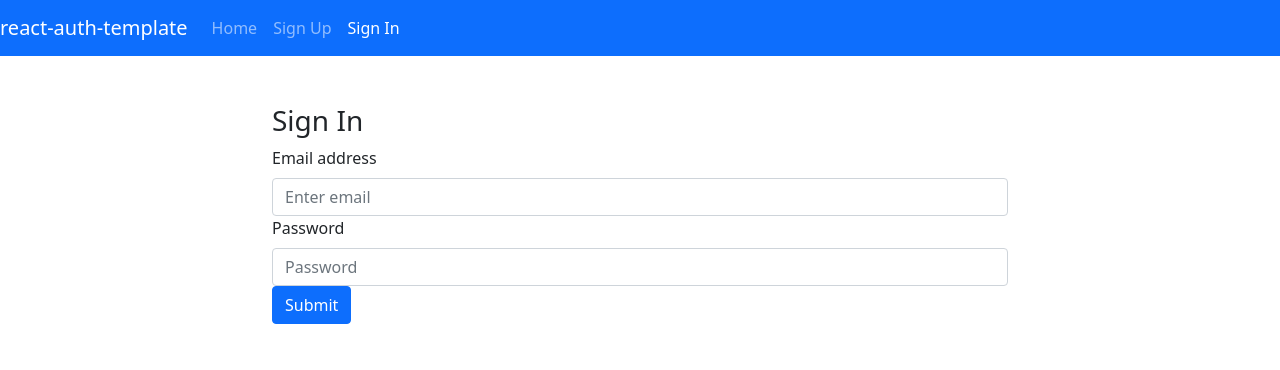
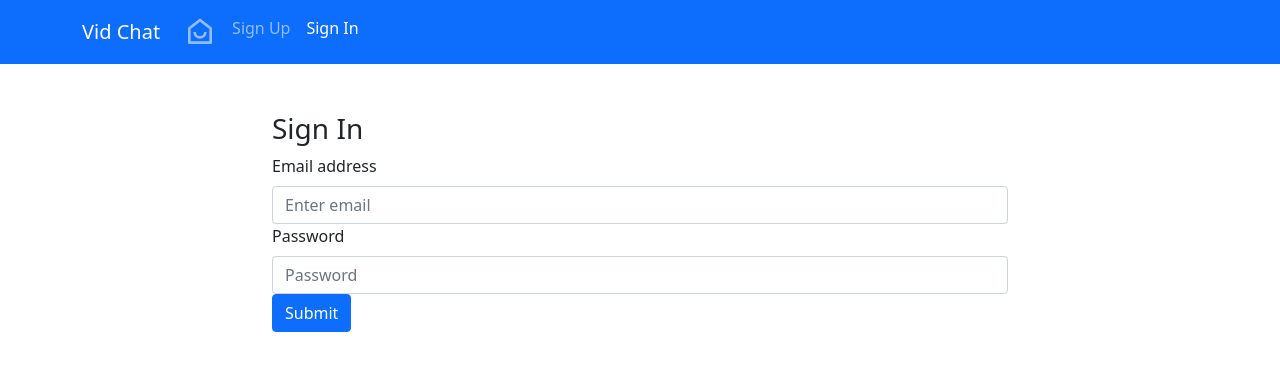
Before and after one commit to robert-a-johnston/login-vid-chat-client, a React (Create React App) app: page /sign-in in a window 1280 px wide. Shown: the top 370 px of the page. Built offline with nearby package versions, Linux system fonts and the light colour scheme.

Commit message:
Add home icon and style

```diff
--- a/package.json
+++ b/package.json
@@ -20,6 +20,7 @@
     "react": "^17.0.2",
     "react-bootstrap": "^2.0.0-alpha.2",
     "react-dom": "^17.0.2",
+    "react-icons": "^4.3.1",
     "react-router-dom": "^5.2.0",
     "react-scripts": "4.0.3",
     "resolve": "^1.18.1",
--- /dev/null
+++ b/src/components/Header/Header.css
@@ -0,0 +1,7 @@
+a {
+  color: #FFF;
+  text-decoration: none;
+}
+.home {
+  font-size: 2em;
+}
--- a/src/components/Header/Header.js
+++ b/src/components/Header/Header.js
@@ -1,7 +1,10 @@
 import React, { Fragment } from 'react'
 import Nav from 'react-bootstrap/Nav'
 import Navbar from 'react-bootstrap/Navbar'
+import Container from 'react-bootstrap/Container'
 import { Link, NavLink } from 'react-router-dom'
+import { RiHomeSmile2Line } from 'react-icons/ri'
+import './Header.css'
 
 const authenticatedOptions = (
   <Fragment>
@@ -19,14 +22,15 @@ const unauthenticatedOptions = (
 
 const alwaysOptions = (
   <Fragment>
-    <NavLink exact to='/' className='nav-link'>Home</NavLink>
+    <NavLink exact to='/' className='nav-link'><RiHomeSmile2Line className='home'/></NavLink>
   </Fragment>
 )
 
 const Header = ({ user }) => (
   <Navbar bg='primary' variant='dark' expand='md'>
+    <Container>
       <Navbar.Brand>
-      <Link to='/' style={{ color: '#FFF', textDecoration: 'none' }}>react-auth-template</Link>
+        <Link to='/'>Vid Chat</Link>
       </Navbar.Brand>
       <Navbar.Toggle aria-controls='basic-navbar-nav' />
       <Navbar.Collapse id='basic-navbar-nav'>
@@ -38,6 +42,7 @@ const Header = ({ user }) => (
           {user ? authenticatedOptions : unauthenticatedOptions}
         </Nav>
       </Navbar.Collapse>
+    </Container>
   </Navbar>
 )
 
```
Also changed, not shown: 1 other file (tests, documents, lock files or other folders). Lines whose indentation alone changed are shown as unchanged.
